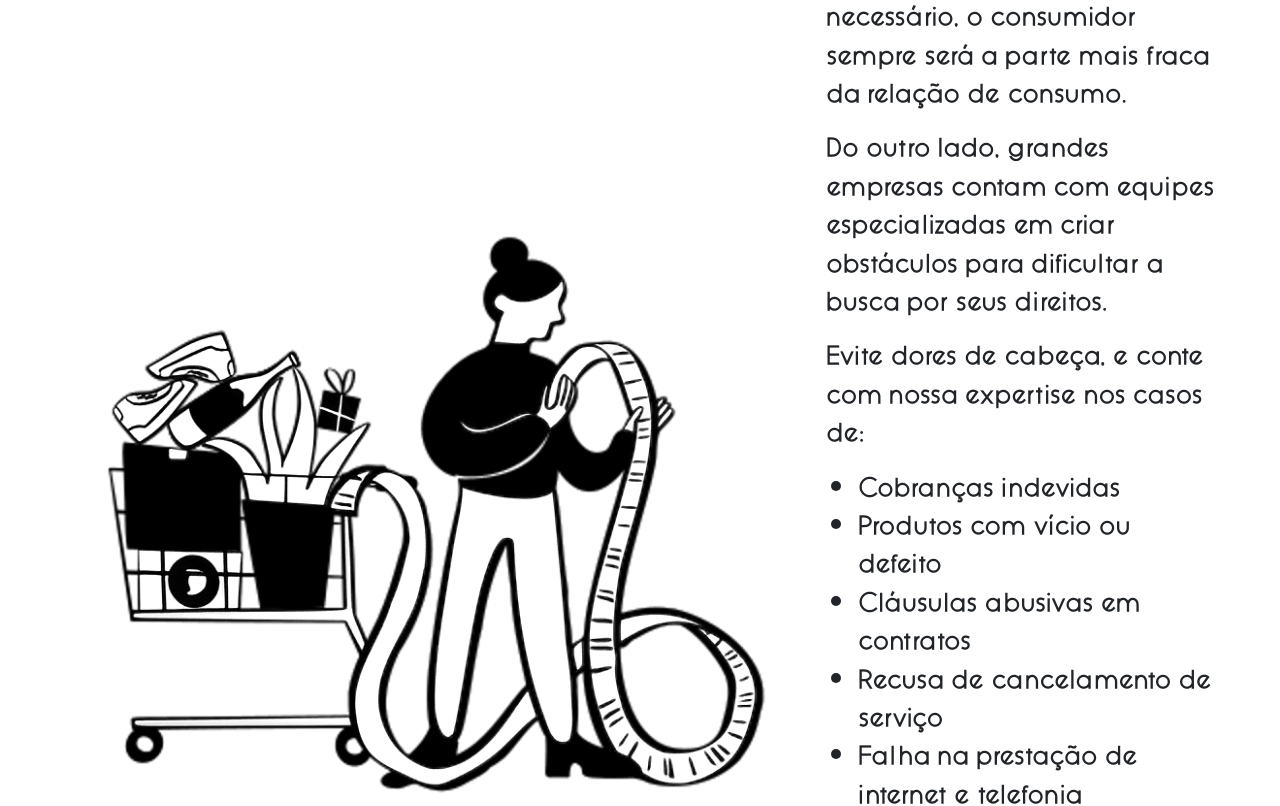
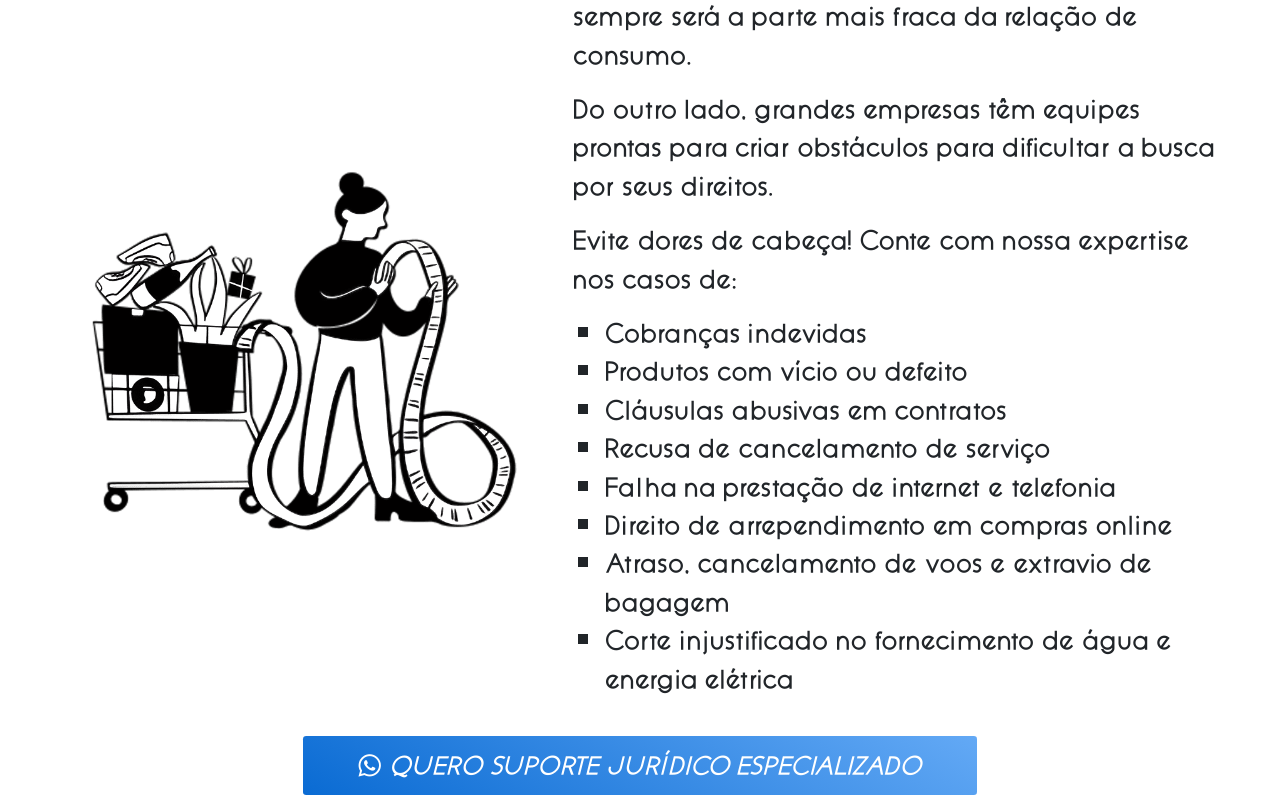
Before and after one commit to gabrielsoarespebr/estacio-pedrosa-advogado, an Angular app: page /home in a window 1280 px wide. Shown: the part 700-1506 px from the top of the page. Built offline with nearby package versions, Linux system fonts and the light colour scheme.

Commit message:
update: Recurring problems section - Consumer image size, list style type and CTA button

```diff
--- a/src/app/pages/home/components/recurring-problems/recurring-problems.component.css
+++ b/src/app/pages/home/components/recurring-problems/recurring-problems.component.css
@@ -2,7 +2,13 @@
   padding: 5vw;
 
   & img {
-    width: 62%;
+    width: 40%;
     object-fit: contain;
   }
+
+  & ul{
+    list-style-type: square;
+
+    margin-bottom: 5vh;
+  }
 }
--- a/src/app/pages/home/components/recurring-problems/recurring-problems.component.html
+++ b/src/app/pages/home/components/recurring-problems/recurring-problems.component.html
@@ -7,19 +7,21 @@
         fraca da relação de consumo.
       </p>
       <p>
-        Do outro lado, grandes empresas contam com equipes especializadas em
-        criar obstáculos para dificultar a busca por seus direitos.
+        Do outro lado, grandes empresas têm equipes prontas para criar
+        obstáculos para dificultar a busca por seus direitos.
       </p>
-      <p>Evite dores de cabeça, e conte com nossa expertise nos casos de:</p>
+      <p>Evite dores de cabeça! Conte com nossa expertise nos casos de:</p>
       <ul>
         <li>Cobranças indevidas</li>
         <li>Produtos com vício ou defeito</li>
         <li>Cláusulas abusivas em contratos</li>
         <li>Recusa de cancelamento de serviço</li>
         <li>Falha na prestação de internet e telefonia</li>
+        <li>Direito de arrependimento em compras online</li>
         <li>Atraso, cancelamento de voos e extravio de bagagem</li>
         <li>Corte injustificado no fornecimento de água e energia elétrica</li>
       </ul>
     </div>
   </div>
+  <app-cta-button buttonText="Quero suporte jurídico especializado" />
 </section>
--- a/src/app/pages/home/components/recurring-problems/recurring-problems.component.ts
+++ b/src/app/pages/home/components/recurring-problems/recurring-problems.component.ts
@@ -1,9 +1,10 @@
 import { Component } from '@angular/core';
+import { CtaButtonComponent } from '../../../../shared/components/cta-button/cta-button.component';
 
 @Component({
   selector: 'app-recurring-problems',
   standalone: true,
-  imports: [],
+  imports: [CtaButtonComponent],
   templateUrl: './recurring-problems.component.html',
   styleUrl: './recurring-problems.component.css'
 })
```
